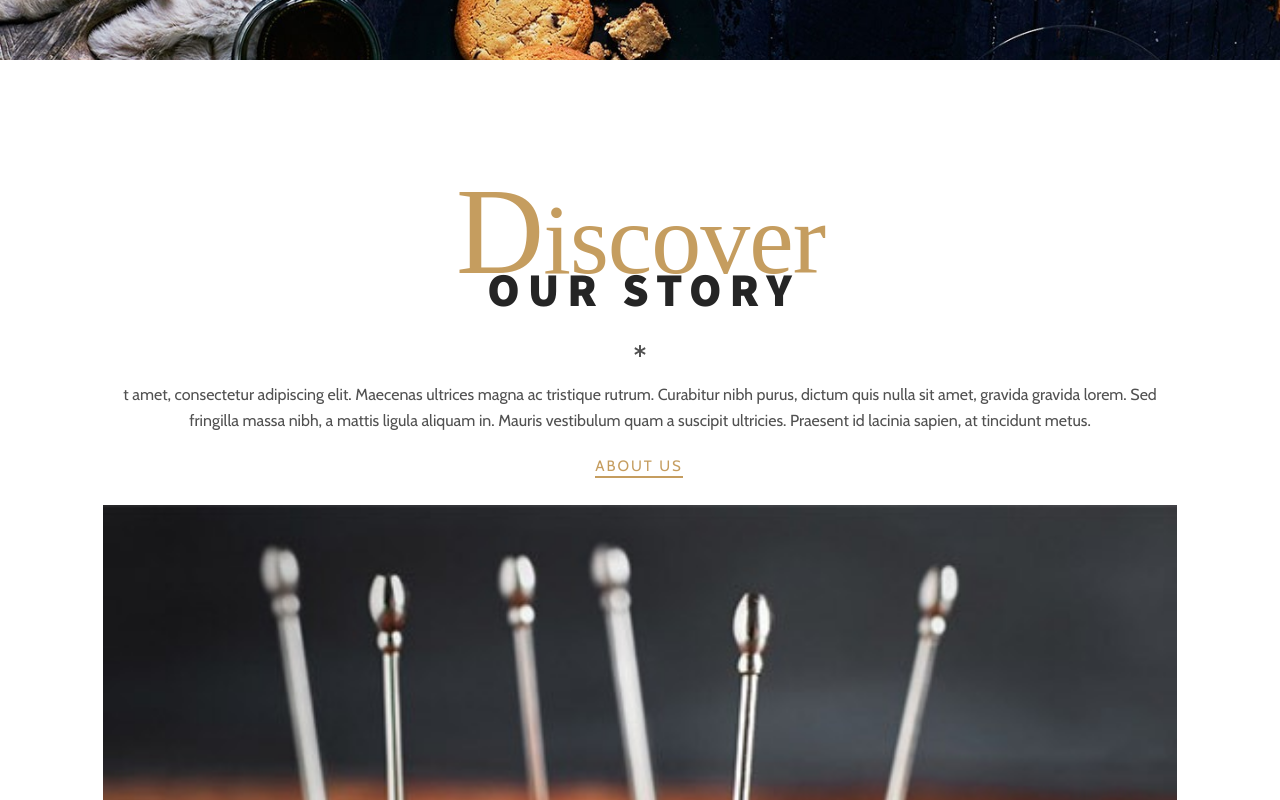
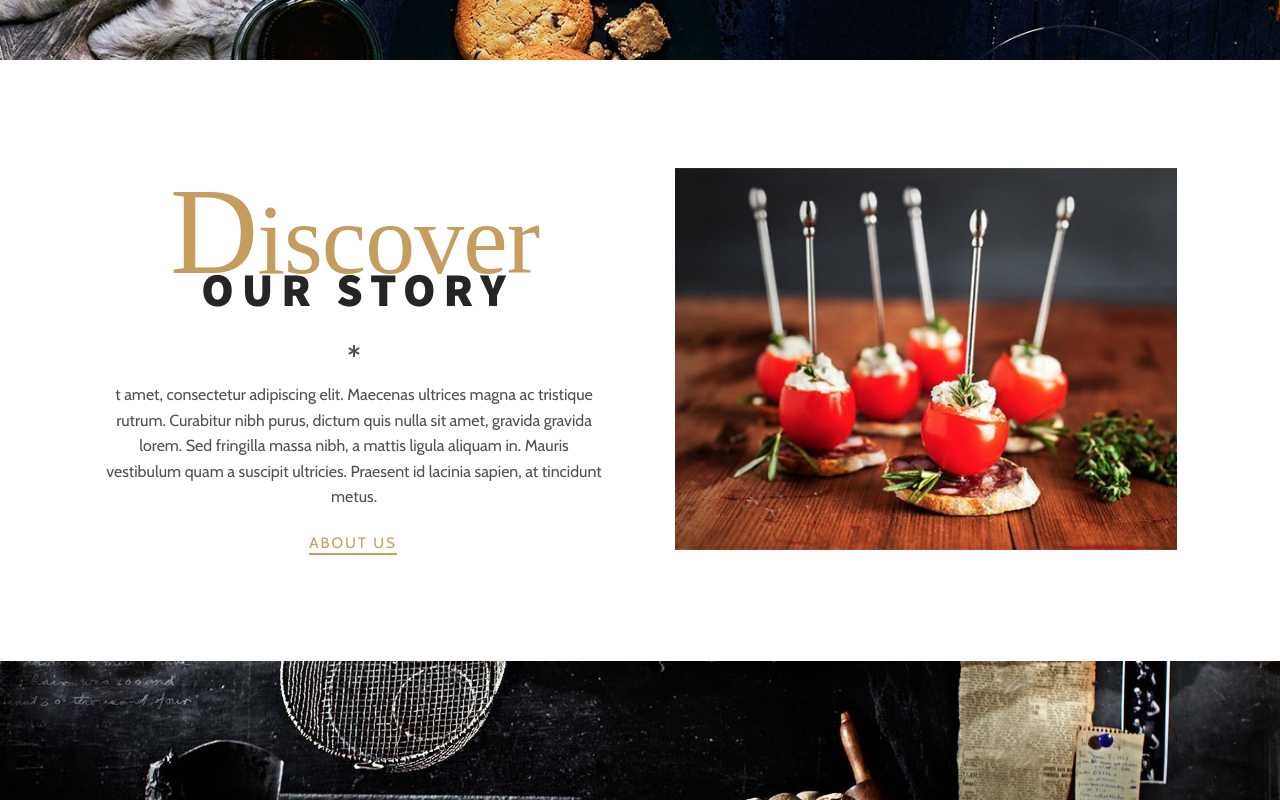
Before and after one commit to alanblee/react-rosa, a React (Create React App) app: page / in a window 1280 px wide. Shown: the part 740-1540 px from the top of the page. Built offline with nearby package versions, Linux system fonts and the light colour scheme; a web font is replaced by a local one.

Commit message:
media queries for restaurant info

```diff
--- a/src/sass/global.scss
+++ b/src/sass/global.scss
@@ -99,3 +99,8 @@ p {
   grid-template-columns: repeat(2, 1fr);
   grid-gap: 1.5rem;
 }
+.padding-right {
+  @media #{$m-desktop} {
+    padding-right: 7rem;
+  }
+}
--- a/src/sass/restaurant-info.scss
+++ b/src/sass/restaurant-info.scss
@@ -1,7 +1,14 @@
 //restaurant info
 .restaurant-info {
   text-align: center;
-
+  // media
+  @media #{$m-desktop} {
+    display: flex;
+    align-items: center;
+  }
+  & > div {
+    flex: 1;
+  }
   //description
   .restaurant-description {
     margin-bottom: 3rem;
```
